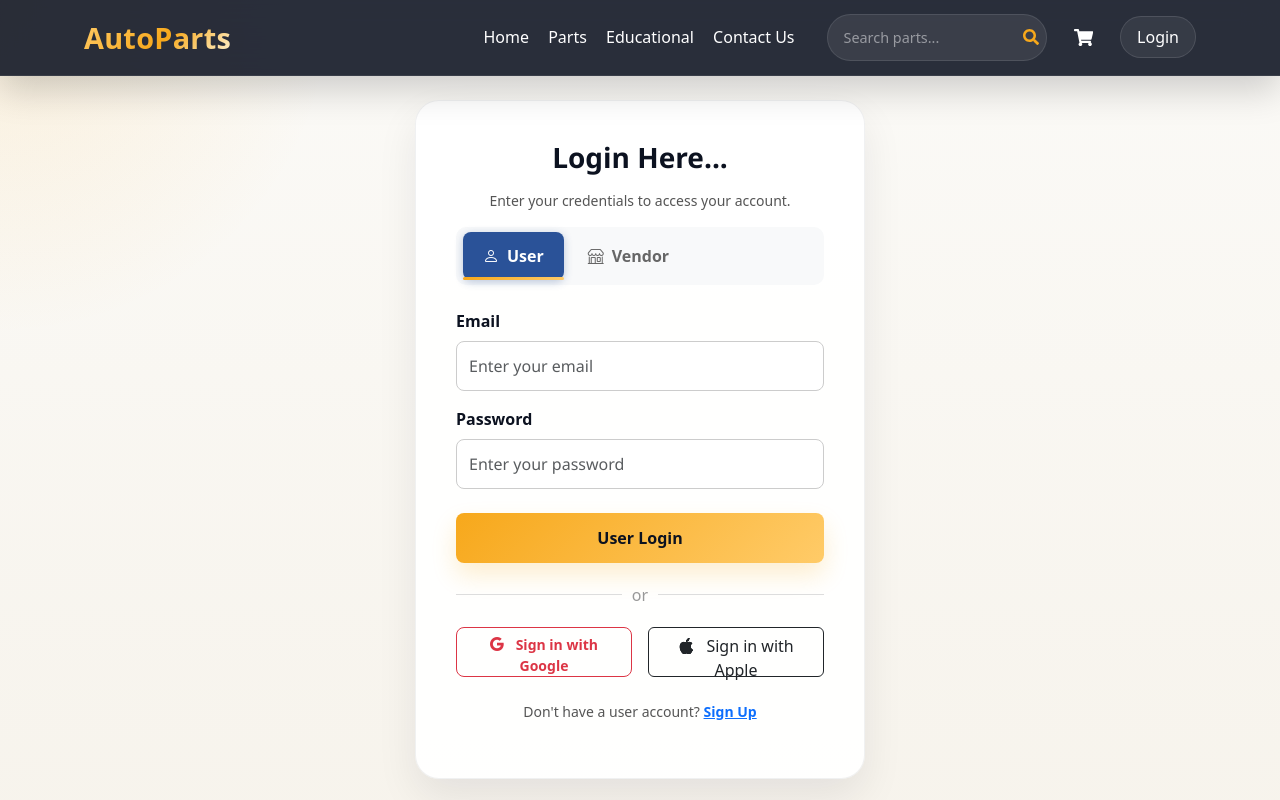
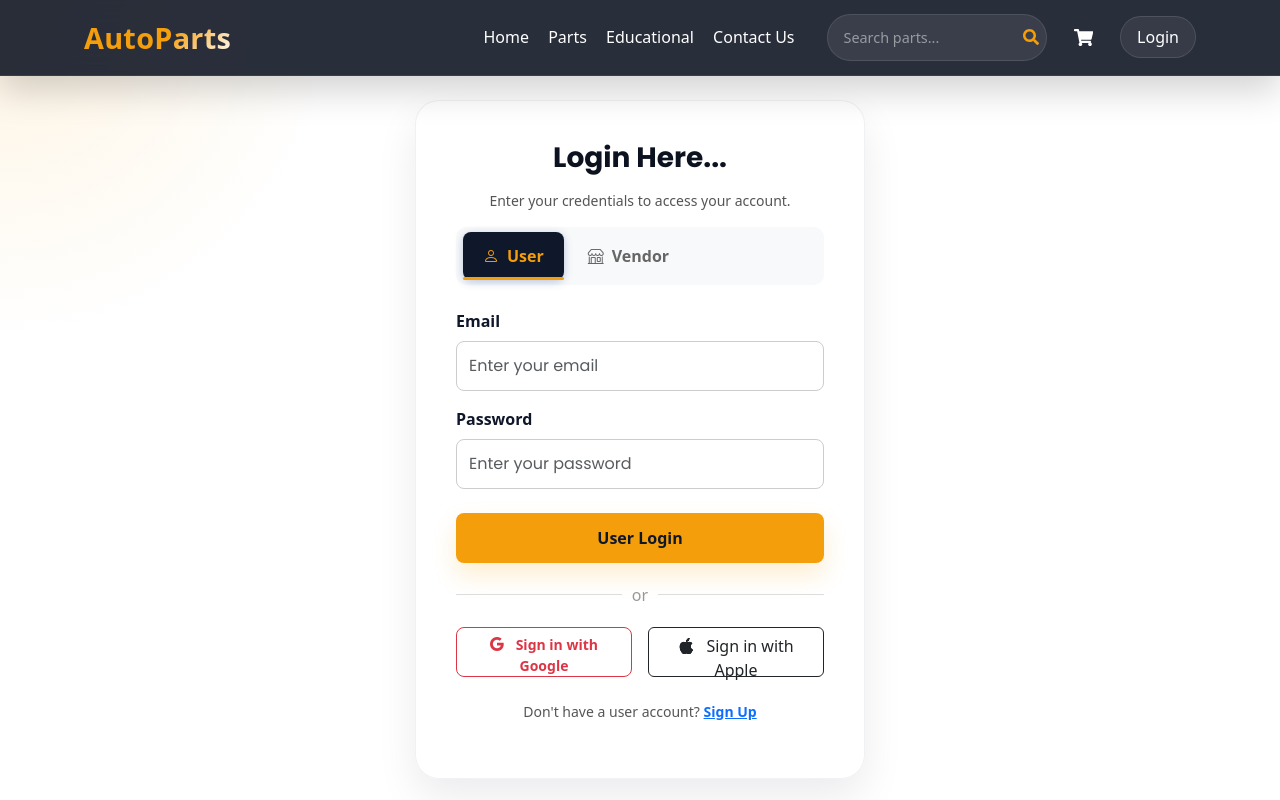
Before and after one commit to VenumiRathnayake/test-autoparts-system, a React (Create React App) app in the folder frontend/: page /account in a window 1280 px wide. Shown: the top 800 px of the page. Built offline with nearby package versions, Linux system fonts and the light colour scheme; no server answers.

Commit message:
Align frontend with brand theme

```diff
--- a/frontend/public/index.html
+++ b/frontend/public/index.html
@@ -4,10 +4,16 @@
     <meta charset="utf-8" />
     <link rel="icon" href="%PUBLIC_URL%/favicon.ico" />
     <meta name="viewport" content="width=device-width, initial-scale=1" />
-    <meta name="theme-color" content="#000000" />
+    <meta name="theme-color" content="#0F172A" />
     <meta
       name="description"
-      content="Web site created using create-react-app"
+      content="AutoParts spare parts marketplace"
+    />
+    <link rel="preconnect" href="https://fonts.googleapis.com" />
+    <link rel="preconnect" href="https://fonts.gstatic.com" crossorigin />
+    <link
+      href="https://fonts.googleapis.com/css2?family=Poppins:wght@400;500;600;700;800;900&display=swap"
+      rel="stylesheet"
     />
     <link rel="apple-touch-icon" href="%PUBLIC_URL%/logo192.png" />
     <!--
@@ -24,7 +30,7 @@
       work correctly both with client-side routing and a non-root public URL.
       Learn how to configure a non-root public URL by running `npm run build`.
     -->
-    <title>React App</title>
+    <title>AutoParts</title>
   </head>
   <body>
     <noscript>You need to enable JavaScript to run this app.</noscript>
--- a/frontend/src/App.css
+++ b/frontend/src/App.css
@@ -1,5 +1,6 @@
 .App {
   text-align: center;
+  font-family: "Poppins", sans-serif;
 }
 
 .App-logo {
@@ -14,7 +15,7 @@
 }
 
 .App-header {
-  background-color: #282c34;
+  background-color: #0F172A;
   min-height: 100vh;
   display: flex;
   flex-direction: column;
@@ -25,7 +26,7 @@
 }
 
 .App-link {
-  color: #61dafb;
+  color: #F59E0B;
 }
 
 @keyframes App-logo-spin {
--- a/frontend/src/index.css
+++ b/frontend/src/index.css
@@ -1,13 +1,10 @@
 body {
   margin: 0;
-  font-family: -apple-system, BlinkMacSystemFont, 'Segoe UI', 'Roboto', 'Oxygen',
-    'Ubuntu', 'Cantarell', 'Fira Sans', 'Droid Sans', 'Helvetica Neue',
-    sans-serif;
+  font-family: "Poppins", sans-serif;
   -webkit-font-smoothing: antialiased;
   -moz-osx-font-smoothing: grayscale;
 }
 
 code {
-  font-family: source-code-pro, Menlo, Monaco, Consolas, 'Courier New',
-    monospace;
+  font-family: "Courier New", Consolas, monospace;
 }
--- a/frontend/src/styles/Components.css
+++ b/frontend/src/styles/Components.css
@@ -2591,3 +2591,76 @@
     width: 100%;
   }
 }
+
+/*================================================
+    12. Brand Consistency Overrides
+=================================================*/
+.brand-text,
+.admin-nav .brand-text,
+.vendor-nav .brand-text {
+  background: linear-gradient(135deg, #F59E0B, #F59E0B 55%, #FFFFFF);
+  -webkit-background-clip: text;
+  -webkit-text-fill-color: transparent;
+  background-clip: text;
+}
+
+.nav-link:hover,
+.nav-link.active,
+.nav-dropdown-btn:hover,
+.cart-link:hover,
+.auth-link:hover,
+.admin-nav .nav-dropdown:hover .nav-dropdown-btn,
+.vendor-nav .nav-link.active,
+.vendor-nav .nav-link:hover,
+.search-button,
+.mobile-search-button,
+.dropdown-item:hover,
+.vendor-nav .dropdown-item:hover,
+.footer-eyebrow,
+.footer-contact-item svg,
+.footer-links-group a:hover,
+.footer-contact-item a:hover,
+.footer-bottom-links a:hover,
+.footer a:hover,
+.social-icons a:hover {
+  color: #F59E0B;
+}
+
+.nav-link.active::after,
+.cart-badge,
+.mobile-login-link,
+.edu-link,
+.footer .primary-btn1,
+.footer .primary-btn2 {
+  background: #F59E0B;
+  color: #0F172A;
+}
+
+.auth-link:hover,
+.mobile-login-link:hover,
+.footer .primary-btn1:hover,
+.footer .primary-btn2:hover {
+  background: #F59E0B;
+  color: #0F172A;
+}
+
+.mobile-logout-button,
+.logout-item:hover,
+.vendor-nav .logout-button:hover {
+  background: #0F172A !important;
+  border-color: #0F172A !important;
+  color: #FFFFFF !important;
+}
+
+.footer,
+.footer .social-icons li a {
+  background-color: #0F172A;
+}
+
+.footer,
+.footer a,
+.footer .footer-brand h2,
+.footer .footer-items h2,
+.footer .footer-items h3 {
+  color: #FFFFFF;
+}
--- a/frontend/src/styles/Global.css
+++ b/frontend/src/styles/Global.css
@@ -1,23 +1,23 @@
 /* Global Styles for Spare Parts */
 
 :root {
-  --primary-color: #f7a81b;
-  --primary-dark: #de9110;
-  --secondary-color: #0c1220;
-  --secondary-light: #19233d;
-  --accent-color: #c8612d;
-  --success-color: #2d9f62;
-  --warning-color: #f0a11a;
+  --primary-color: #F59E0B;
+  --primary-dark: #F59E0B;
+  --secondary-color: #0F172A;
+  --secondary-light: #0F172A;
+  --accent-color: #F59E0B;
+  --success-color: #F59E0B;
+  --warning-color: #F59E0B;
 
-  --white: #ffffff;
-  --light-gray: #f7f3ea;
-  --gray: #ece4d7;
-  --medium-gray: #c7bfaf;
-  --dark-gray: #666f81;
-  --black: #111827;
+  --white: #FFFFFF;
+  --light-gray: #FFFFFF;
+  --gray: rgba(15, 23, 42, 0.10);
+  --medium-gray: rgba(15, 23, 42, 0.22);
+  --dark-gray: rgba(15, 23, 42, 0.70);
+  --black: #0F172A;
 
-  --font-primary: "Segoe UI", Tahoma, Geneva, Verdana, sans-serif;
-  --font-heading: "Montserrat", "Segoe UI", sans-serif;
+  --font-primary: "Poppins", sans-serif;
+  --font-heading: "Poppins", sans-serif;
 
   --spacing-xs: 0.25rem;
   --spacing-sm: 0.5rem;
@@ -65,8 +65,8 @@ body {
   line-height: 1.6;
   color: var(--black);
   background:
-    radial-gradient(circle at top left, rgba(247, 168, 27, 0.12), transparent 18%),
-    linear-gradient(180deg, #fbfaf7 0%, #f4efe5 100%);
+    radial-gradient(circle at top left, rgba(245, 158, 11, 0.12), transparent 18%),
+    linear-gradient(180deg, #FFFFFF 0%, #FFFFFF 100%);
   overflow-x: hidden;
 }
 
@@ -169,16 +169,16 @@ a:hover {
 }
 
 .btn-primary {
-  background: linear-gradient(135deg, var(--primary-color), #ffbf47);
+  background: var(--primary-color);
   color: var(--secondary-color);
-  box-shadow: 0 12px 24px rgba(247, 168, 27, 0.22);
+  box-shadow: 0 12px 24px rgba(245, 158, 11, 0.22);
 }
 
 .btn-primary:hover:not(:disabled) {
-  background: linear-gradient(135deg, #ffbf47, var(--primary-color));
+  background: var(--primary-color);
   color: var(--secondary-color);
   transform: translateY(-2px);
-  box-shadow: 0 18px 32px rgba(247, 168, 27, 0.28);
+  box-shadow: 0 18px 32px rgba(245, 158, 11, 0.28);
 }
 
 .btn-secondary {
@@ -553,9 +553,9 @@ textarea.form-control {
 }
 
 .alert-info {
-  color: #17455b;
-  background-color: #d9edf7;
-  border-color: #bfdde9;
+  color: var(--secondary-color);
+  background-color: rgba(245, 158, 11, 0.12);
+  border-color: rgba(245, 158, 11, 0.26);
 }
 
 .img-fluid {
--- a/frontend/src/styles/Pages.css
+++ b/frontend/src/styles/Pages.css
@@ -2106,3 +2106,116 @@
   color: #666f81;
   margin-top: 20px;
 }
+
+/*================================================
+    15. Brand Consistency Overrides
+=================================================*/
+.home-page {
+  --home-ink: #0F172A;
+  --home-panel: #0F172A;
+  --home-panel-soft: #0F172A;
+  --home-gold: #F59E0B;
+  --home-gold-deep: #F59E0B;
+}
+
+.home-btn--primary,
+.car-card .btn,
+.contact-page .btn-primary,
+.login-page .btn-primary,
+.register-page .btn-primary,
+.checkout-button,
+.add-part-page .btn,
+.add-article-page .btn.btn-success,
+.manage-parts .update-btn,
+.manage-articles .update-btn,
+.status-actions .btn,
+.badge-warning,
+.badge-info,
+.badge-primary,
+.badge-success,
+.badge-danger,
+.badge-secondary {
+  background: #F59E0B;
+  color: #0F172A;
+  border-color: #F59E0B;
+}
+
+.home-btn--primary:hover,
+.car-card .btn:hover,
+.contact-page .btn-primary:hover,
+.login-page .btn-primary:hover,
+.register-page .btn-primary:hover,
+.checkout-button:hover,
+.add-part-page .btn:hover,
+.add-article-page .btn.btn-success:hover,
+.manage-parts .update-btn:hover,
+.manage-articles .update-btn:hover,
+.status-actions .btn:hover {
+  background: #F59E0B;
+  color: #0F172A;
+  border-color: #F59E0B;
+}
+
+.remove-btn,
+.manage-parts .delete-btn,
+.manage-articles .delete-btn,
+.contact-page .btn-outline-danger:hover,
+.login-page .btn-outline-danger:hover,
+.register-page .btn-outline-danger:hover {
+  background: #0F172A;
+  color: #FFFFFF;
+  border-color: #0F172A;
+}
+
+.remove-btn:hover,
+.manage-parts .delete-btn:hover,
+.manage-articles .delete-btn:hover {
+  background: #0F172A;
+  color: #FFFFFF;
+}
+
+.search-bar input:focus,
+.parts-details-page .parts-search-bar input:focus,
+.contact-page .form-control:focus,
+.login-page .form-control:focus,
+.register-page .form-control:focus,
+.add-part-page .add-part-form input:focus,
+.add-article-form input:focus,
+.add-article-form textarea:focus {
+  border-color: #F59E0B;
+  box-shadow: 0 0 0 4px rgba(245, 158, 11, 0.14);
+}
+
+.contact-page .text-primary:hover,
+.login-page .text-primary:hover,
+.register-page .text-primary:hover,
+.contact-page .text-center a,
+.login-page .login-tabs .nav-link:hover,
+.login-page .login-tabs .nav-link.active {
+  color: #F59E0B !important;
+}
+
+.login-page .login-tabs .nav-link.active {
+  background: #0F172A;
+}
+
+.purchase-history-page,
+.vendor-orders-page {
+  background-color: #FFFFFF;
+}
+
+.order-card .card-header,
+.order-details-modal .modal-header,
+.vendor-order-card .card-header,
+.vendor-order-modal .modal-header {
+  background: #0F172A;
+  color: #FFFFFF;
+}
+
+.vendor-order-card .order-items-preview img:hover,
+.order-items-preview img:hover,
+.order-items-detail .border:hover,
+.vendor-items-detail .border:hover {
+  border-color: #F59E0B !important;
+  box-shadow: 0 2px 8px rgba(245, 158, 11, 0.12);
+}
```
